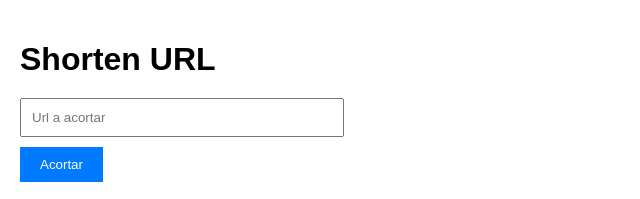
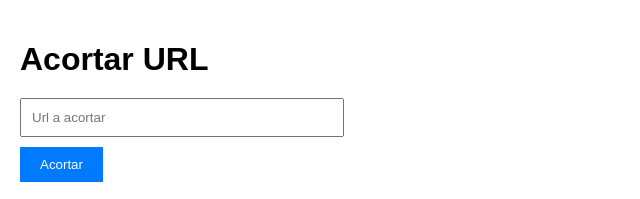
Before and after one commit to s-pl/Acortador-de-url, a website: page public/index.html in a window 1280 px wide. Shown: the top 199 px of the page, 0-640 px from the left. Drawn offline with Linux system fonts and the light colour scheme.

Commit message:
Update index.html

```diff
--- a/public/index.html
+++ b/public/index.html
@@ -44,7 +44,7 @@
     </style>
 </head>
 <body>
-    <h1>Shorten URL</h1>
+    <h1>Acortar URL</h1>
     <form id="shorten-form">
         <input type="url" name="url" placeholder="Url a acortar" required>
         <button type="submit">Acortar</button>
```
